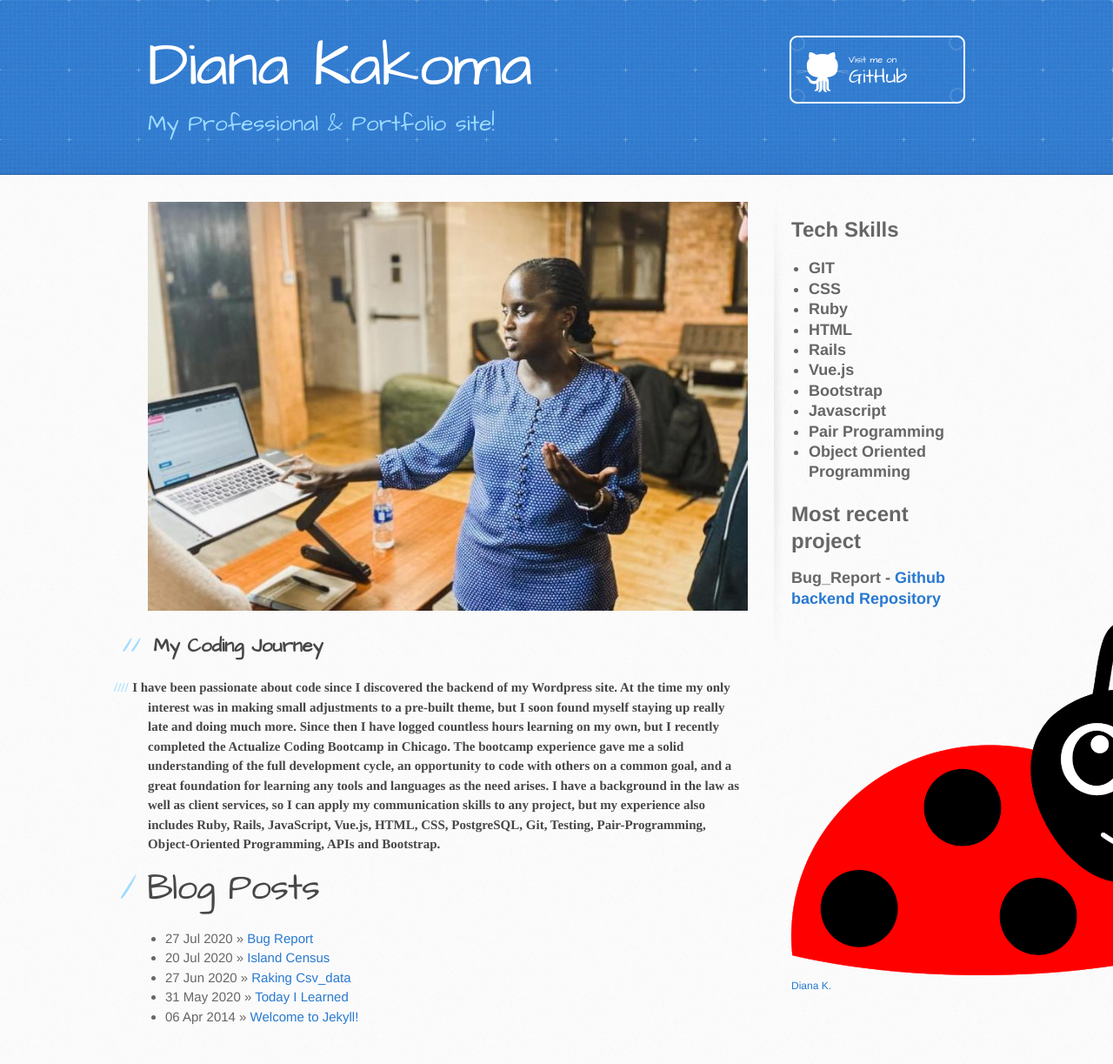
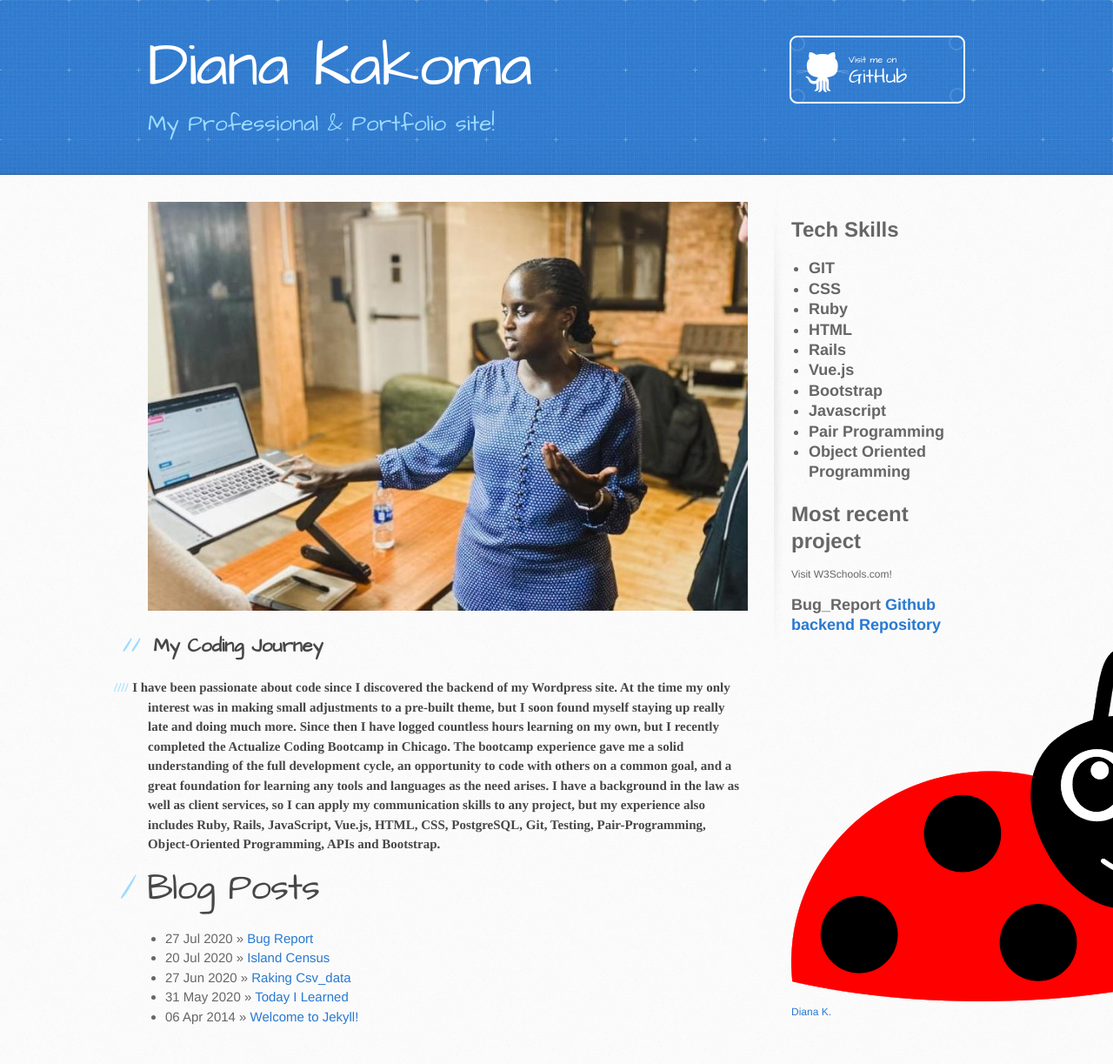
Before and after one commit to dianakakoma/dianakakoma.github.io, a Jekyll site: the page built from index.html, in a window 1280 px wide. Shown: the whole page at 87% size. Built offline with Jekyll 4.4.1, drawn with Linux system fonts in a browser that asks for light colours; comment, search, counter and statistics services are not loaded.

Commit message:
Update default.html

```diff
--- a/_layouts/default.html
+++ b/_layouts/default.html
@@ -54,7 +54,8 @@
             </ul>
           </h2>
           <h1>Most recent project</h1>
-          <h2>Bug_Report - <a href="https://github.com/dianakakoma/bug_report_be">Github backend Repository</a> </h2>
+          <a href="https://github.com/dianakakoma/bug_report_be">Visit W3Schools.com!</a>
+          <h2>Bug_Report <a href="https://github.com/dianakakoma/bug_report_be">Github backend Repository</a> </h2>
           <a href="https://github.com/dianakakoma/bug_report_be"> <img src="/images/happy-ladybug.png"> </a>
 
 
```
